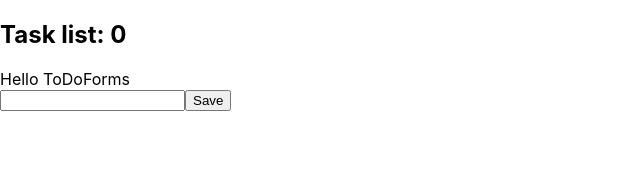
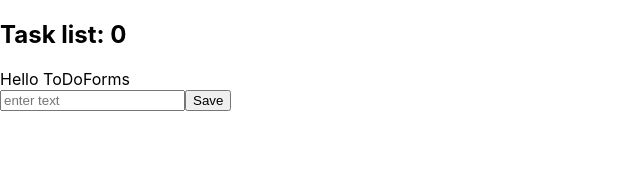
Before and after one commit to bubandrei/React_Todo, a React (Create React App) app: page / in a window 1280 px wide. Shown: the top 180 px of the page, without its empty margins (0-640 px from the left). Built offline with nearby package versions, Linux system fonts and the light colour scheme.

Commit message:
add to input form placeholder

```diff
--- a/src/components/TodoForm.jsx
+++ b/src/components/TodoForm.jsx
@@ -29,6 +29,7 @@ const ToDoForm = (props) => {
                     type='text'
                     onChange={handleChange}
                     onKeyDown={handlePress}
+                    placeholder='enter text'
                 ></input>
                 <button>Save</button>
             </form>
```
